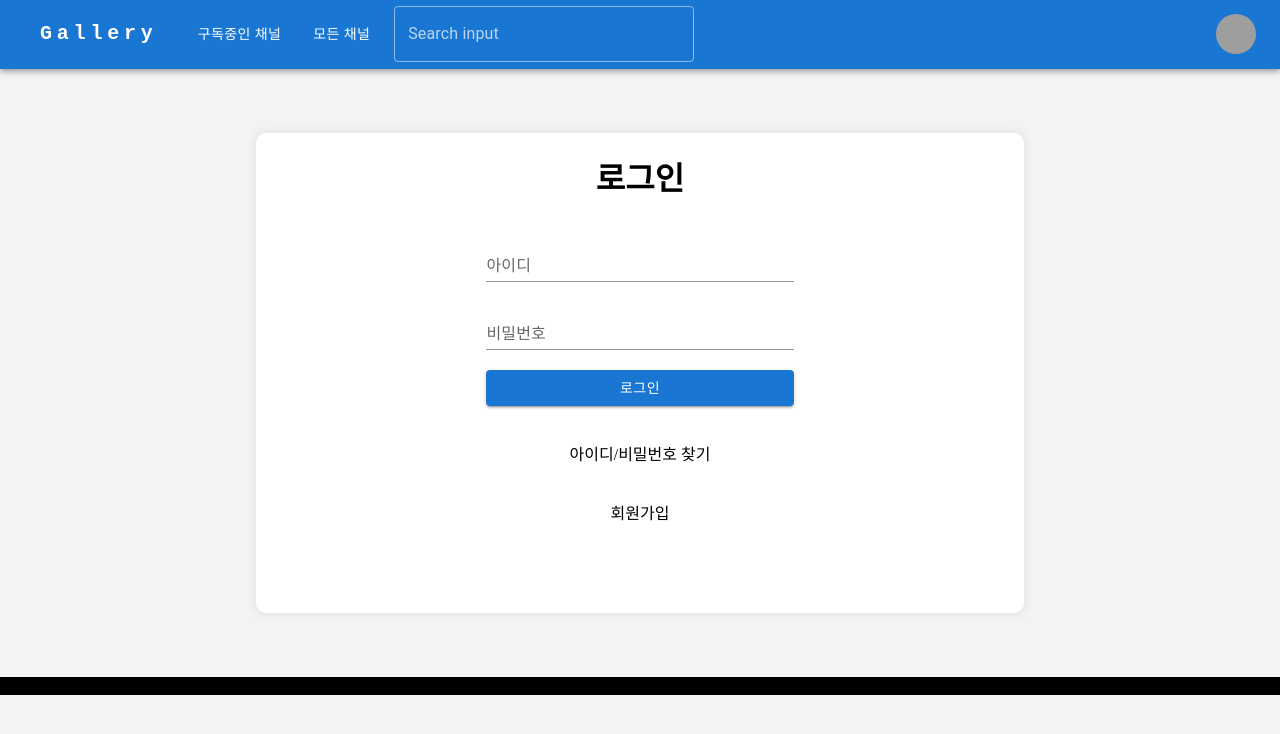
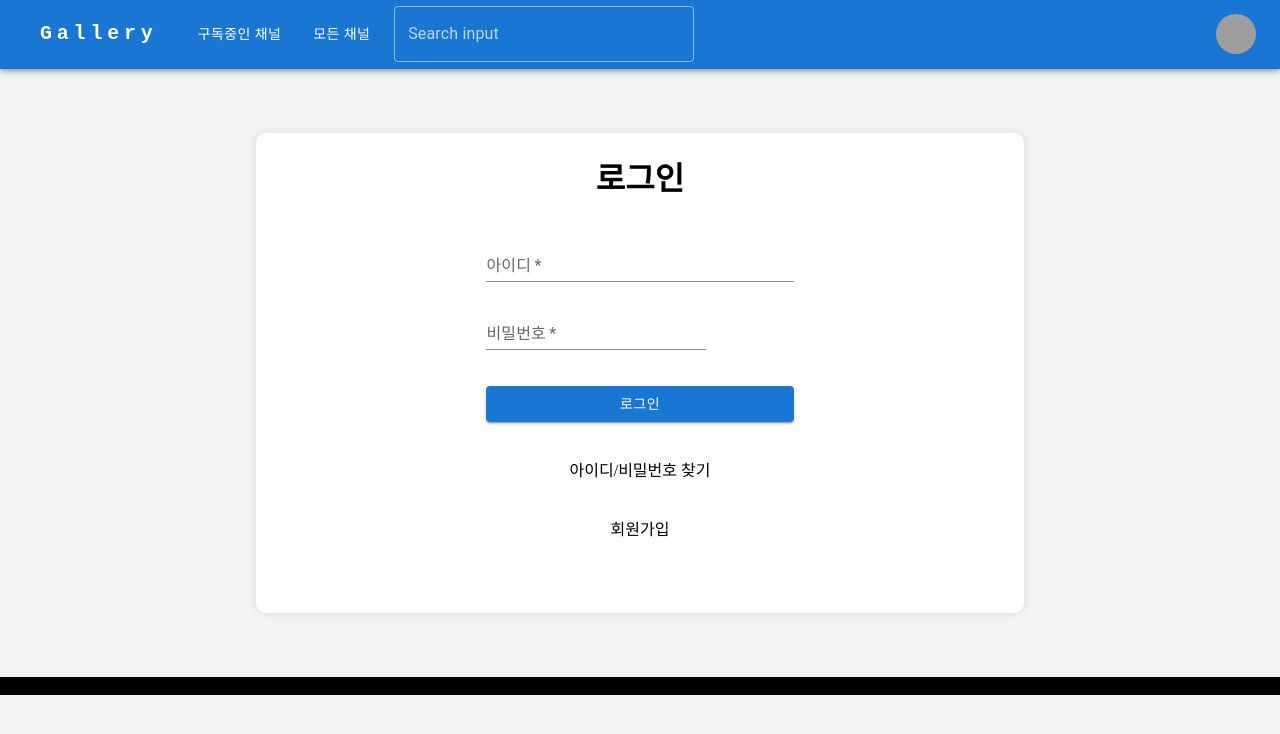
Before and after one commit to sunjom/-, a Next.js app: page /Login in a window 1280 px wide. Shown: the top 734 px of the page. Built offline with nearby package versions, Linux system fonts and the light colour scheme; grey boxes are pictures that could not be loaded; some icons are missing.

Commit message:
[FE] feat : 유효성 검사 실패 시 해당 부분을 가르켜주는 기능 추가

```diff
--- a/src/app/Login/page.jsx
+++ b/src/app/Login/page.jsx
@@ -6,9 +6,64 @@ import { useRouter } from "next/navigation";
 import { useState } from "react";
 export default function Login() {
     const [id,setId] = useState('');
+    const [idError,setIdError] = useState(false);
     const [password,setPassword] = useState('');
+    const [passwordError,setPasswordError] = useState(false);
+    const [isLoading,setIsLoading] = useState(false);
+    const [error,setError] = useState('');
+    const navigate = useRouter();
 
-    const navigate = useRouter();
+    const handleIdChange = (e) =>{
+        setId(e.target.value);
+        if(e.target.validity.valid){
+            setIdError(false);
+        }else{
+            setIdError(true);
+        }
+    }
+
+    const handlePasswordChange = (e) =>{
+        setPassword(e.target.value);
+        if(e.target.validity.valid){
+            setPasswordError(false);
+        }else{
+            setPasswordError(true);
+        }
+    }
+    const handleLogin = async (e) =>{
+        e.preventDefault();
+        setIsLoading(true);
+        const form = e.target;
+
+        if(!form.checkValidity()){
+            form.reportValidity();
+            return;
+        }
+
+        const formData = new FormData(form);
+
+        const user = {
+            id:formData.get('id'),
+            password:formData.get('password'),
+        }
+
+        const res = await fetch('/api/Login',{
+            method:'POST',
+            body:JSON.stringify(user),
+            headers:{
+                'Content-Type':'application/json',
+            },
+        });
+
+        const data = await res.json();
+
+        if(res.ok){
+            navigate.push('/');
+        }else{
+            setError(data.message);
+            setIsLoading(false);
+        }
+    }
 
     const handleSignUp = () => {
         navigate.push('/SignUp');
@@ -23,9 +78,26 @@ export default function Login() {
                         component="form"
                         noValidate
                         autoComplete="off"
+                        onSubmit={handleLogin}
                         >
-                        <TextField name="id" label="아이디" variant="standard" />
-                        <TextField name="password" label="비밀번호" variant="standard" />
+                        <TextField
+                            required
+                            value={id}
+                            name="id"
+                            label="아이디"
+                            variant="standard"
+                            onChange={handleIdChange}
+                            />
+                        <div>
+                            <TextField
+                                required
+                                value={password}
+                                name="password"
+                                label="비밀번호"
+                                variant="standard"
+                                onChange={handlePasswordChange} />
+                            <p>{error}</p>
+                        </div>
                     </Box>
                     <Button variant="contained">로그인</Button>
                 </InputWrapper>
--- /dev/null
+++ b/src/app/api/Login/route.js
@@ -0,0 +1,18 @@
+import { LoginUser } from "@/lib/Controller/userController";
+import { NextResponse } from "next/server";
+
+export async function POST(req){
+    try{
+        const {id,password} = await req.json();
+
+        const result = LoginUser({id,password});
+
+        if(result.message){
+            return NextResponse.json({message:result.message}, {status:400});
+        }
+        return NextResponse.json({message:"로그인 성공",user:result}, {status:200});
+    }catch(err){
+        console.log(err);
+        return NextResponse.json({message:"로그인 실패",err}, {status:500});
+    }
+}
--- a/src/lib/Controller/userController.js
+++ b/src/lib/Controller/userController.js
@@ -5,14 +5,15 @@ export async function RegisterUser(user){
         const client = await connectDB;
         const db = client.db('Gallery');
         const userData = db.collection('User');
+
         if(await userData.findOne({id:user.id})){
-            return {message:"이미 존재하는 아이디입니다."};
+            return {message:"이미 존재하는 아이디입니다.",status:400};
         }
         if(await userData.findOne({email:user.email})){
-            return {message:"이미 존재하는 이메일입니다."};
+            return {message:"이미 존재하는 이메일입니다.",status:400};
         }
         if(await userData.findOne({nickName:user.nickName})){
-            return {message:"이미 존재하는 닉네임입니다."};
+            return {message:"이미 존재하는 닉네임입니다.",status:400};
         }
         const result = await userData.insertOne(user);
         return result;
@@ -21,3 +22,20 @@ export async function RegisterUser(user){
         throw err;
     }
 }
+
+export async function LoginUser(user){
+    try{
+        const client = await connectDB;
+        const db = client.db('Gallery');
+        const userData = db.collection('User');
+        const result = await userData.findOne({id:user.id, password:user.password});
+
+        if(!result){
+            return {message:"아이디 또는 비밀번호가 일치하지 않습니다."};
+        }
+        return result;
+    }catch(err){
+        console.log(err);
+        throw err;
+    }
+}
```
Also changed, not shown: src/component/SignUp/SignUpFormContext.jsx (+28 -14 lines).
